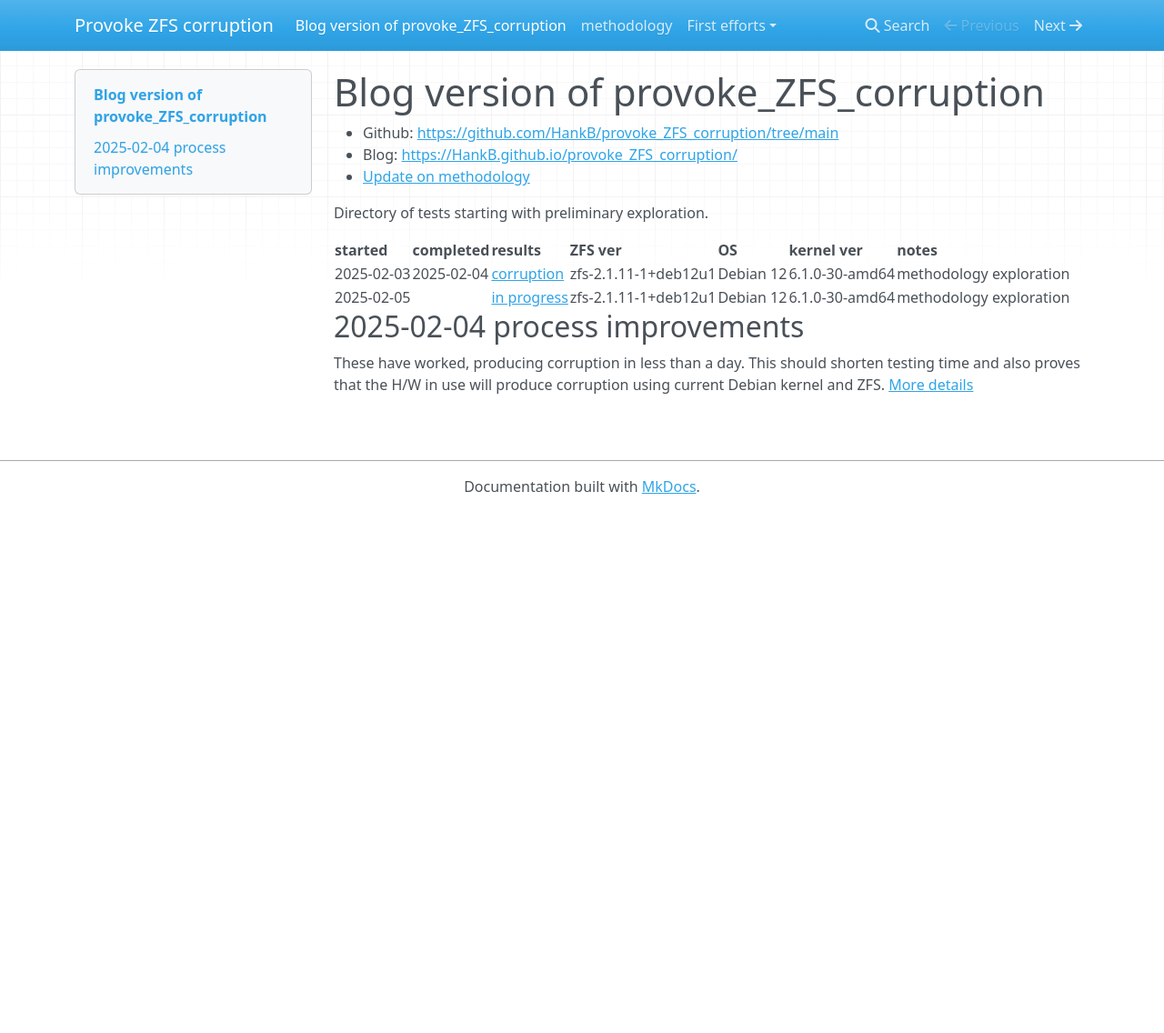
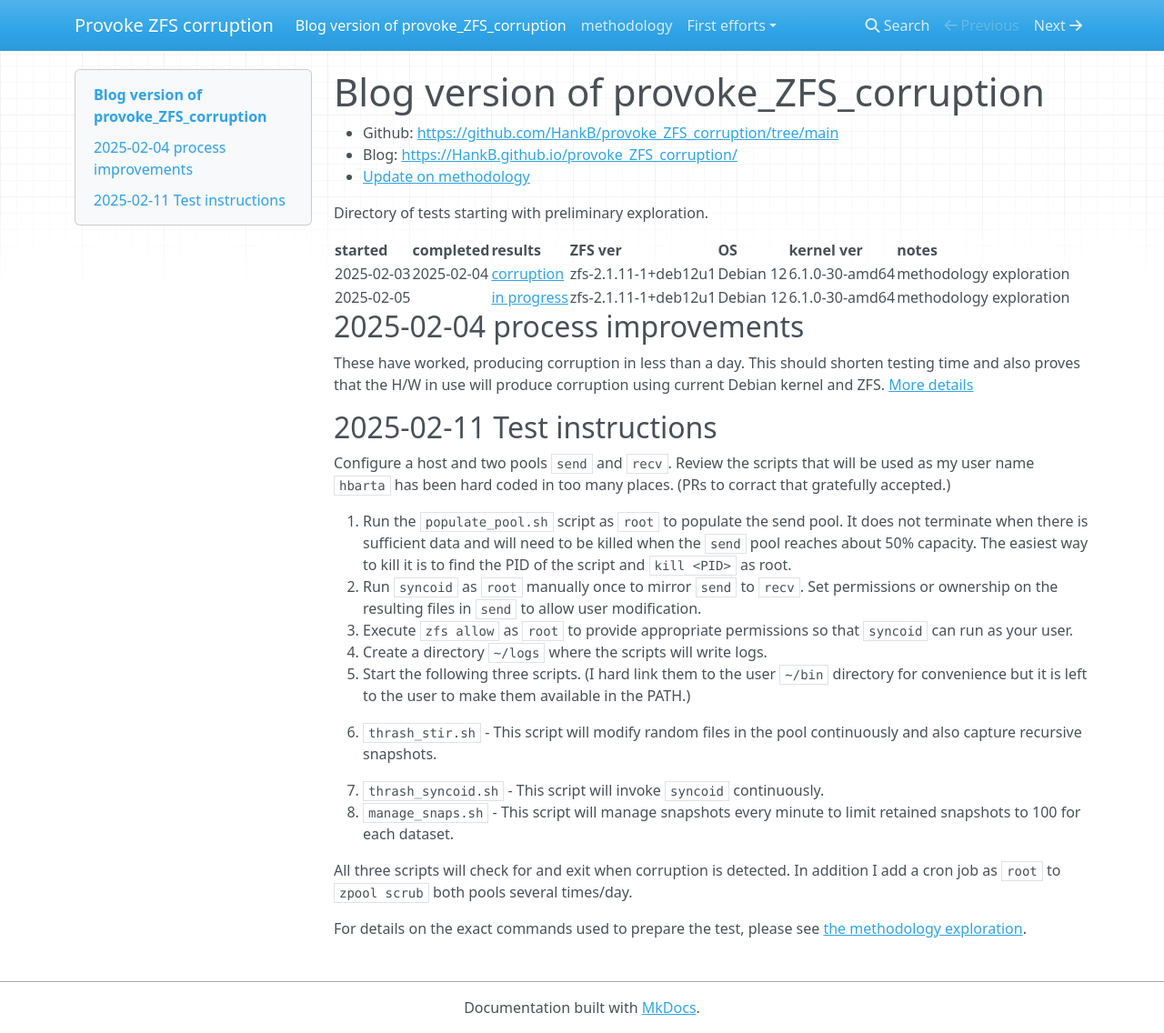
Before and after one commit to HankB/provoke_ZFS_corruption, an MkDocs documentation site: the page built from docs/index.md, in a window 1280 px wide and 1136 px high. Shown: the whole window at 91% size. Built offline with MkDocs 1.6.1, drawn with Linux system fonts in a browser that asks for light colours; nearby versions of some CDN libraries.

Commit message:
instructions

```diff
--- a/docs/index.md
+++ b/docs/index.md
@@ -15,3 +15,21 @@ Directory of tests starting with preliminary exploration.
 ## 2025-02-04 process improvements
 
 These have worked, producing corruption in less than a day. This should shorten testing time and also proves that the H/W in use will produce corruption using current Debian kernel and ZFS. [More details](./tests/2025-02-03_methodology/results.md)
+
+## 2025-02-11 Test instructions
+
+Configure a host and two pools `send` and `recv`. Review the scripts that will be used as my user name `hbarta` has been hard coded in too many places. (PRs to corract that gratefully accepted.)
+
+0. Run the `populate_pool.sh` script as `root` to populate the send pool. It does not terminate when there is sufficient data and will need to be killed when the `send` pool reaches about 50% capacity. The easiest way to kill it is to find the PID of the script and `kill <PID>` as root.
+1. Run `syncoid` as `root` manually once to mirror `send` to `recv`. Set permissions or ownership on the resulting files in `send` to allow user modification.
+1. Execute `zfs allow` as `root` to provide appropriate permissions so that `syncoid` can run as your user.
+1. Create a directory `~/logs` where the scripts will write logs.
+1. Start the following three scripts. (I hard link them to the user `~/bin` directory for convenience but it is left to the user to make them available in the PATH.)
+
+* `thrash_stir.sh` - This script will modify random files in the pool continuously and also capture recursive snapshots.
+* `thrash_syncoid.sh` - This script will invoke `syncoid` continuously.
+* `manage_snaps.sh` - This script will manage snapshots every minute to limit retained snapshots to 100 for each dataset.
+
+All three scripts will check for and exit when corruption is detected. In addition I add a cron job as `root` to `zpool scrub` both pools several times/day.
+
+For details on the exact commands used to prepare the test, please see [the methodology exploration](./tests/2025-02-05_methodology/setup.md).
```
